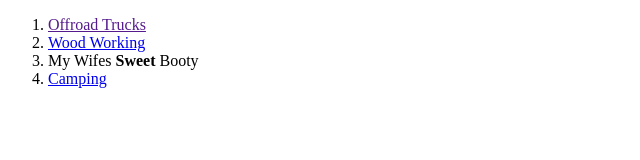
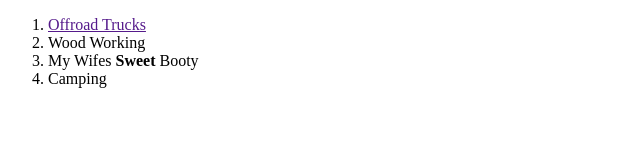
Before and after one commit to chriswag4/cv, a plain HTML site: page hobbies1.html in a window 1280 px wide. Shown: the whole page, without its empty margins (0-640 px from the left). Drawn offline with Linux system fonts and the light colour scheme.

```diff
--- a/hobbies1.html
+++ b/hobbies1.html
@@ -7,9 +7,9 @@
   <body>
     <ol>
       <li><a href="">Offroad Trucks</a></li>
-      <li><a href="/Volumes/homes/School/Web Development/HTML - Personal Site/Images/WoodWorking (Planter).jpg">Wood Working</a></li>
+      <li>Wood Working</li>
       <li>My Wifes <b>Sweet</b> Booty</li>
-      <li><a href="/Volumes/homes/School/Web Development/HTML - Personal Site/Images/Camping.JPG">Camping</a></li>
+      <li>Camping</li>
 
 
   </body>
```
